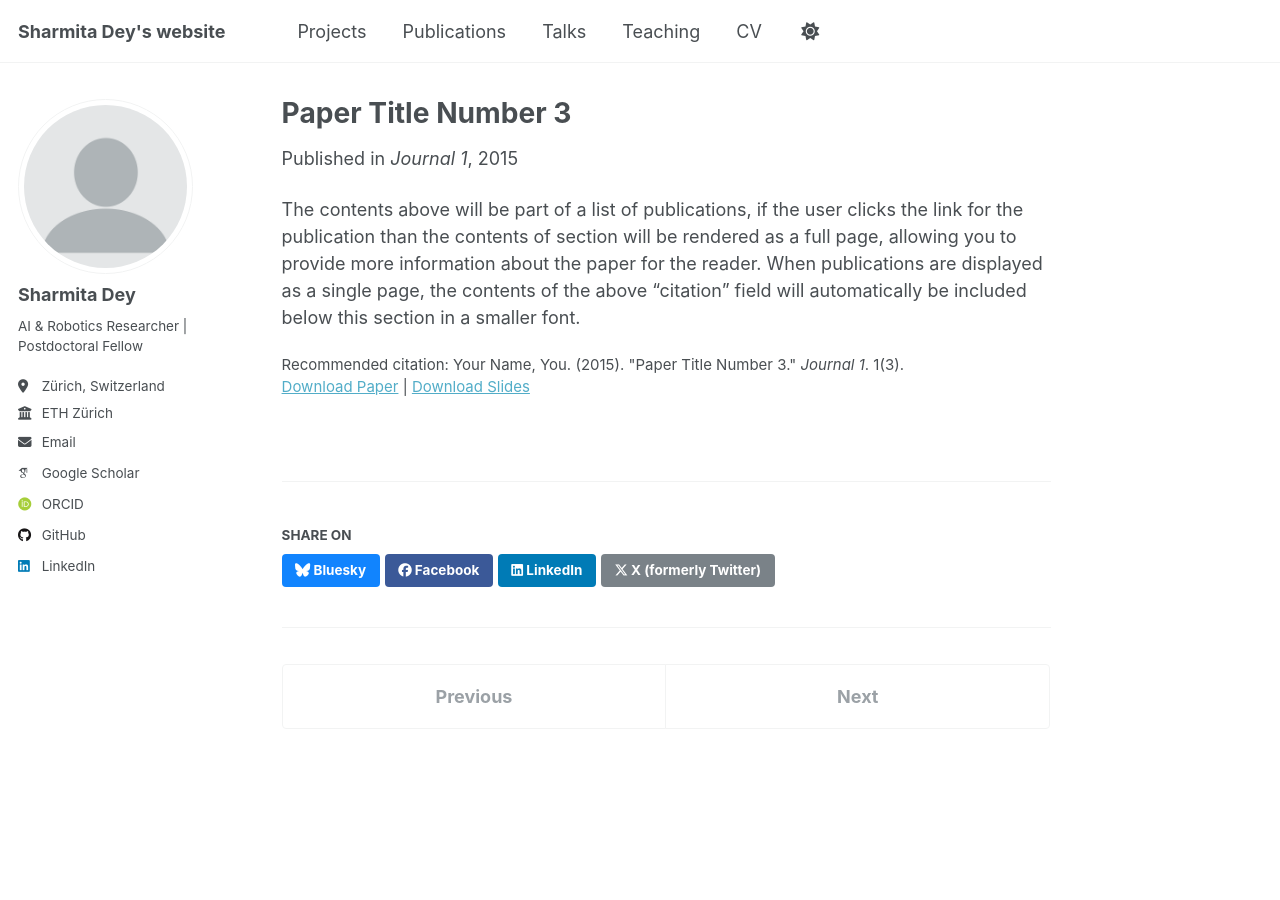
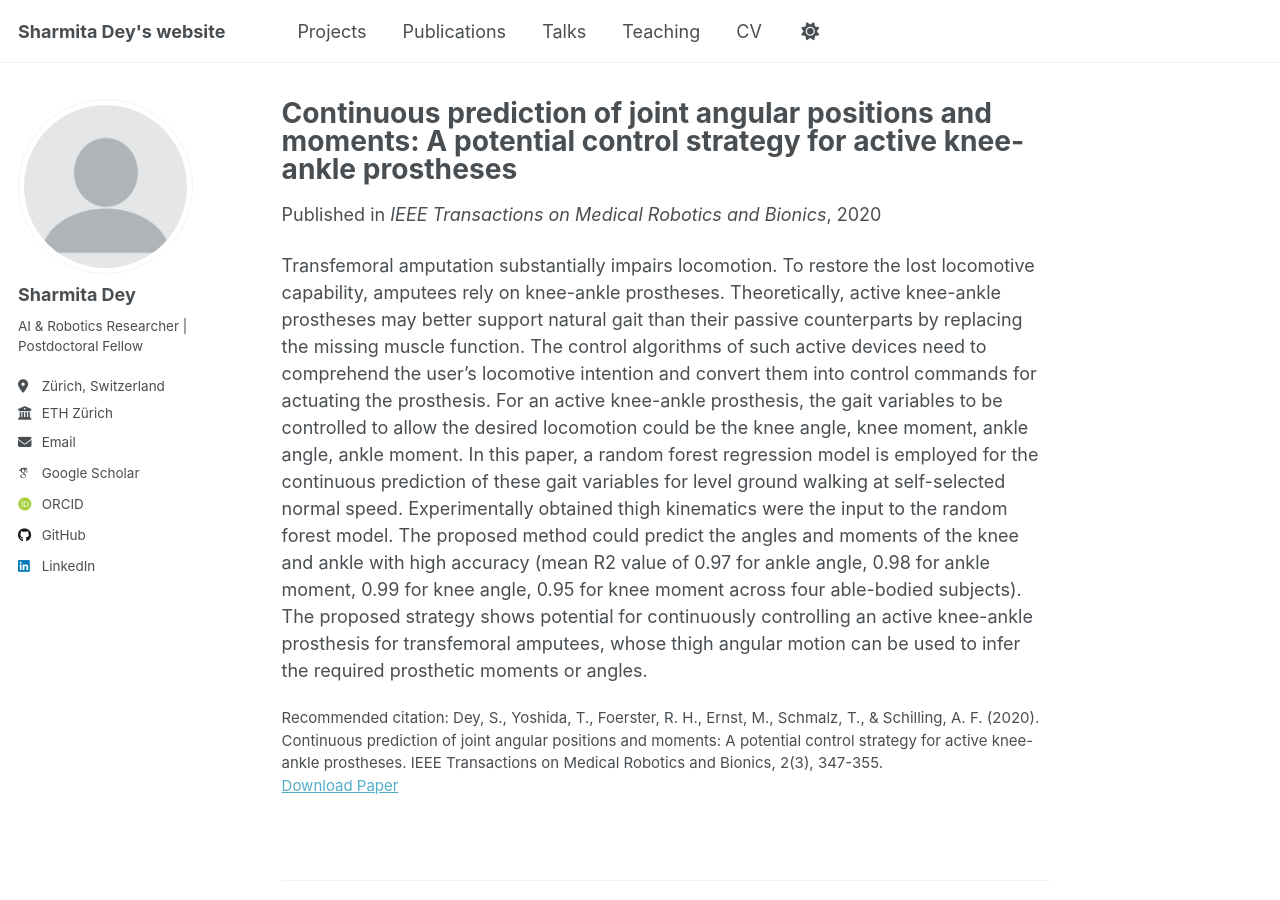
Before and after one commit to Shar-01/shar01.github.io, a Jekyll site: the page built from _publications/2015-10-01-paper-title-number-3.md, in a window 1280 px wide and 900 px high. Built offline with Jekyll 4.4.1, drawn with Linux system fonts in a browser that asks for light colours; some web fonts are replaced.

Commit message:
Update 2015-10-01-paper-title-number-3.md

```diff
--- a/_publications/2015-10-01-paper-title-number-3.md
+++ b/_publications/2015-10-01-paper-title-number-3.md
@@ -1,14 +1,13 @@
 ---
-title: "Paper Title Number 3"
+title: "Continuous prediction of joint angular positions and moments: A potential control strategy for active knee-ankle prostheses"
 collection: publications
 category: manuscripts
 permalink: /publication/2015-10-01-paper-title-number-3
-excerpt: 'This paper is about the number 3. The number 4 is left for future work.'
-date: 2015-10-01
-venue: 'Journal 1'
-slidesurl: 'http://academicpages.github.io/files/slides3.pdf'
-paperurl: 'http://academicpages.github.io/files/paper3.pdf'
-citation: 'Your Name, You. (2015). &quot;Paper Title Number 3.&quot; <i>Journal 1</i>. 1(3).'
+excerpt: 'A random‑forest model that takes thigh kinematics as input predicts knee and ankle angles and moments during level walking with near‑perfect accuracy (R² ≈ 0.95–0.99), demonstrating a promising continuous‑control strategy for active knee‑ankle prostheses in transfemoral amputees.'
+date: 2020-07-31
+venue: 'IEEE Transactions on Medical Robotics and Bionics'
+paperurl: 'https://doi.org/10.1109/TMRB.2020.3011841'
+citation: 'Dey, S., Yoshida, T., Foerster, R. H., Ernst, M., Schmalz, T., & Schilling, A. F. (2020). Continuous prediction of joint angular positions and moments: A potential control strategy for active knee-ankle prostheses. IEEE Transactions on Medical Robotics and Bionics, 2(3), 347-355.'
 ---
 
-The contents above will be part of a list of publications, if the user clicks the link for the publication than the contents of section will be rendered as a full page, allowing you to provide more information about the paper for the reader. When publications are displayed as a single page, the contents of the above "citation" field will automatically be included below this section in a smaller font.
+Transfemoral amputation substantially impairs locomotion. To restore the lost locomotive capability, amputees rely on knee-ankle prostheses. Theoretically, active knee-ankle prostheses may better support natural gait than their passive counterparts by replacing the missing muscle function. The control algorithms of such active devices need to comprehend the user's locomotive intention and convert them into control commands for actuating the prosthesis. For an active knee-ankle prosthesis, the gait variables to be controlled to allow the desired locomotion could be the knee angle, knee moment, ankle angle, ankle moment. In this paper, a random forest regression model is employed for the continuous prediction of these gait variables for level ground walking at self-selected normal speed. Experimentally obtained thigh kinematics were the input to the random forest model. The proposed method could predict the angles and moments of the knee and ankle with high accuracy (mean R2 value of 0.97 for ankle angle, 0.98 for ankle moment, 0.99 for knee angle, 0.95 for knee moment across four able-bodied subjects). The proposed strategy shows potential for continuously controlling an active knee-ankle prosthesis for transfemoral amputees, whose thigh angular motion can be used to infer the required prosthetic moments or angles.
```
